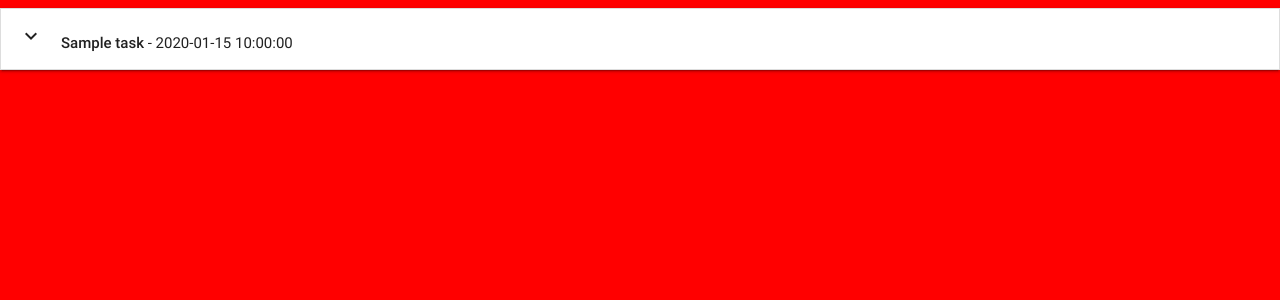
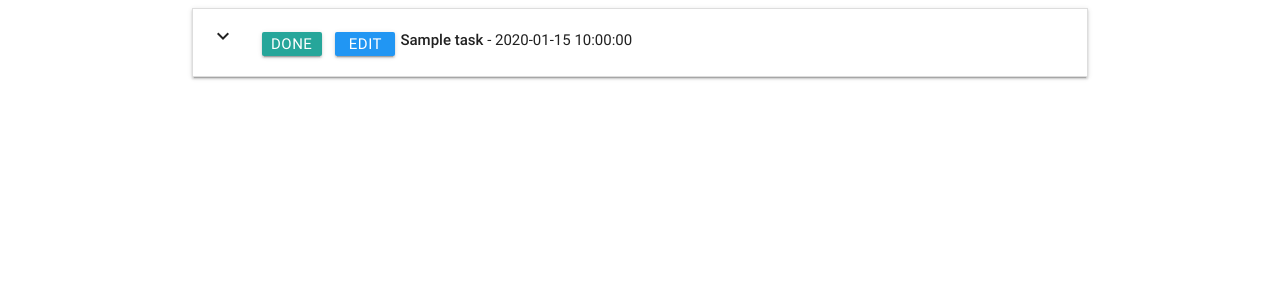
Before and after one commit to sohailshams/mini-project-fl-mdb, a Flask app: page / in a window 1280 px wide. Shown: the top 300 px of the page. Run offline with Flask 2, Linux system fonts and the light colour scheme; a database or web service that is not in the repository returns one stand-in record (values such as "Sample title"); some libraries are stand-ins or nearby versions.

Commit message:
added button in tasks.html and added custom css to style it

```diff
--- a/static/css/style.css
+++ b/static/css/style.css
@@ -1,3 +1,11 @@
-body {
-    background-color: red;
+.btn_small {
+    height: 24px;
+    width: 60px;
+    line-height: 24px;
+    margin: 5px 5px;
+    padding: 0 0.5em;
 }
+
+.task_header {
+    margin-top: 5px;
+}
--- a/templates/base.html
+++ b/templates/base.html
@@ -8,8 +8,10 @@
 </head>
 
 <body>
+<div class="container">
 	{% block content %}
 	{% endblock %}
+    </div>
 	 <script src="https://cdnjs.cloudflare.com/ajax/libs/jquery/3.2.1/jquery.min.js"></script>
     <script src="https://cdnjs.cloudflare.com/ajax/libs/materialize/0.100.2/js/materialize.min.js"></script>
     <script type="text/javascript">
--- a/templates/tasks.html
+++ b/templates/tasks.html
@@ -1,13 +1,17 @@
-{% extends 'base.html' %}
-{% block content %}
+{% extends 'base.html' %} {% block content %}
 <ul class="collapsible" data-collapsible="accordion">
   {% for task in tasks %}
   <li>
     <div class="collapsible-header">
-
-                <div class=" task_header col s9">
-                    <i class="material-icons">expand_more</i><strong>{{task.task_name}}</strong> - {{task.due_date}}
+      <div class="col s3">
+        <i class="material-icons">expand_more</i>
+        <a class="waves-effect waves-light btn btn_small">Done</a>
+        <a class="waves-effect waves-light btn btn_small blue">Edit</a>
       </div>
+      <div class="col s9 task_header">
+        <strong>{{task.task_name}}</strong> - {{task.due_date}}
+      </div>
+      <div class="task_header col s9"></div>
     </div>
     <div class="collapsible-body">
       <span>
```
Lines whose indentation alone changed are shown as unchanged.
